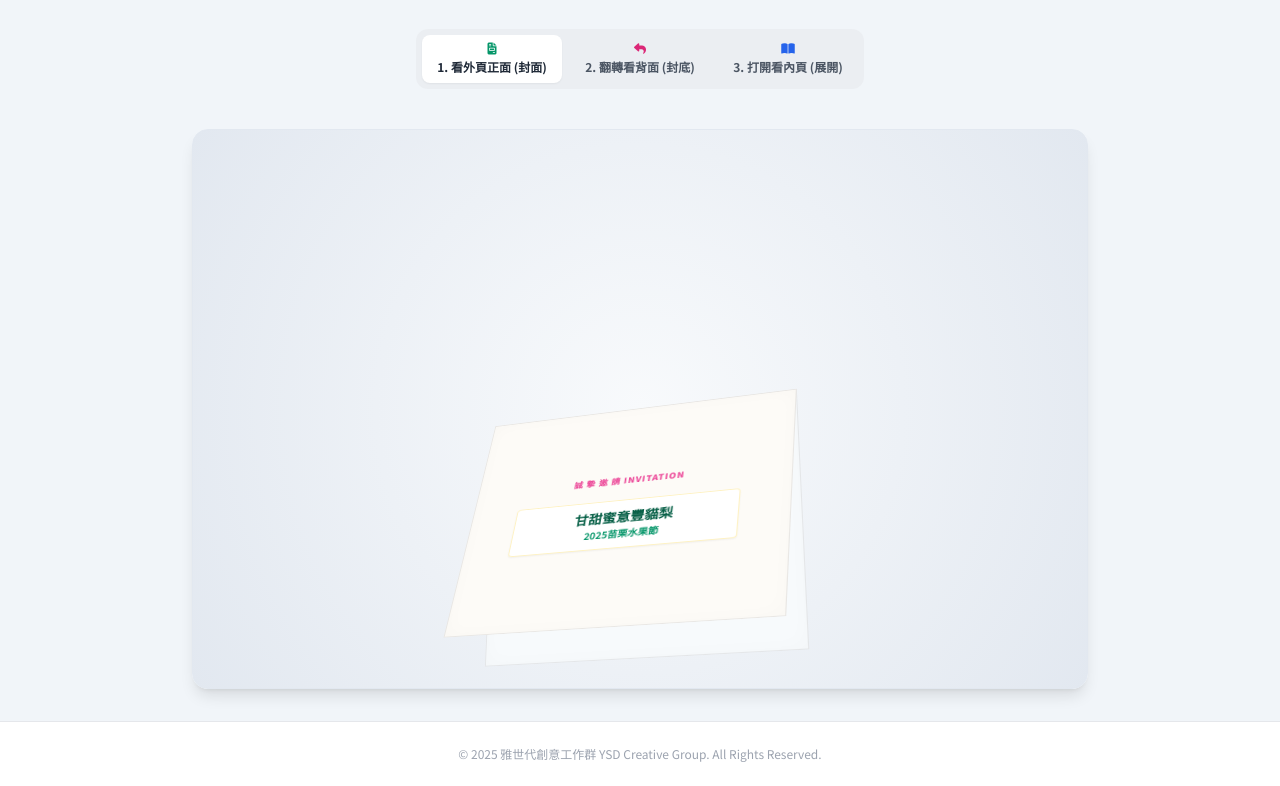
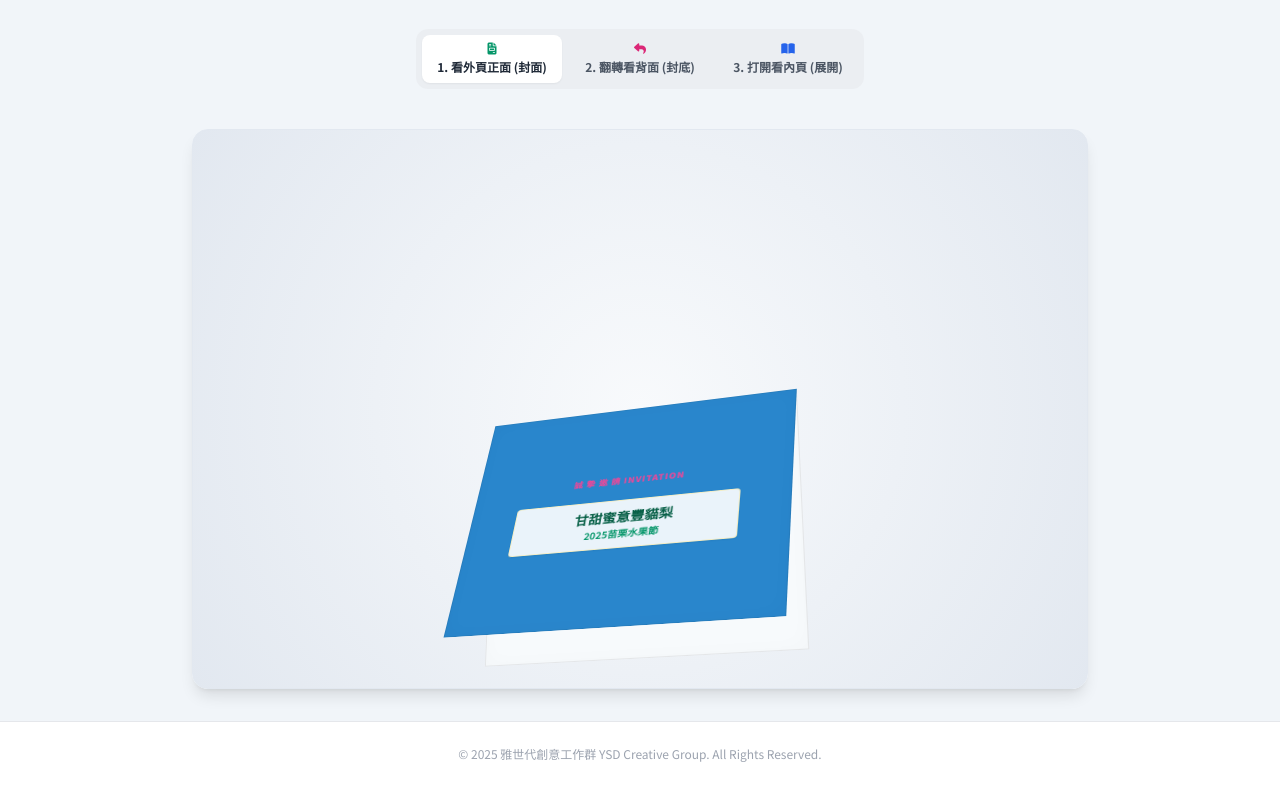
Before and after one commit to joe-fu-iron/-invitation-tool, a plain HTML site: page index.html in a window 1280 px wide. Shown: the part 1171-1957 px from the top of the page. Drawn offline with nearby package versions, Linux system fonts and the light colour scheme.

Commit message:
Update index.html

```diff
--- a/index.html
+++ b/index.html
@@ -18,7 +18,7 @@
             font-size: 2.5rem; font-weight: 900; letter-spacing: 4px;
             color: rgba(0, 0, 0, 0.02); white-space: nowrap; pointer-events: none; z-index: 0;
         }
-        .bg-outer-pale { background-color: #fdfbf7; }
+        .bg-outer-pale { background-color:#2986cc; }
         .bg-inner-pale { background-color: #f7fafc; }
         .main-visual-hint { border: 2px dashed rgba(16, 185, 129, 0.12); background: rgba(16, 185, 129, 0.01); }
         .main-visual-text { color: rgba(16, 185, 129, 0.25); font-weight: 700; letter-spacing: 2px; }
@@ -51,9 +51,9 @@
         .card-top-half { position: absolute; top: 0; width: 100%; height: 247px; transform-style: preserve-3d; transform-origin: bottom center; transition: transform 1.2s cubic-bezier(0.4, 0, 0.2, 1), width 1.2s, height 1.2s; border-radius: 8px 8px 0 0; }
         .face { position: absolute; width: 100%; height: 100%; backface-visibility: hidden; border: 1px solid rgba(0, 0, 0, 0.08); box-shadow: inset 0 0 20px rgba(0, 0, 0, 0.02); }
         .top-inside-face { background-color: #f7fafc; transform: rotateX(0deg) translateZ(1px); }
-        .top-outside-face { background-color: #fdfbf7; transform: rotateY(180deg) rotateZ(180deg) translateZ(1.1px); }
+        .top-outside-face { background-color:#2986cc; transform: rotateY(180deg) rotateZ(180deg) translateZ(1.1px); }
         .bottom-inside-face { background-color: #f7fafc; transform: rotateX(0deg) translateZ(1px); }
-        .bottom-outside-face { background-color: #fdfbf7; transform: rotateY(180deg) translateZ(1.1px); }
+        .bottom-outside-face { background-color:#2986cc; transform: rotateY(180deg) translateZ(1.1px); }
         @media print { .no-print { display: none; } }
 
         /* ==================== 直式摺疊特殊樣式覆寫 (左右對摺) ==================== */
```
